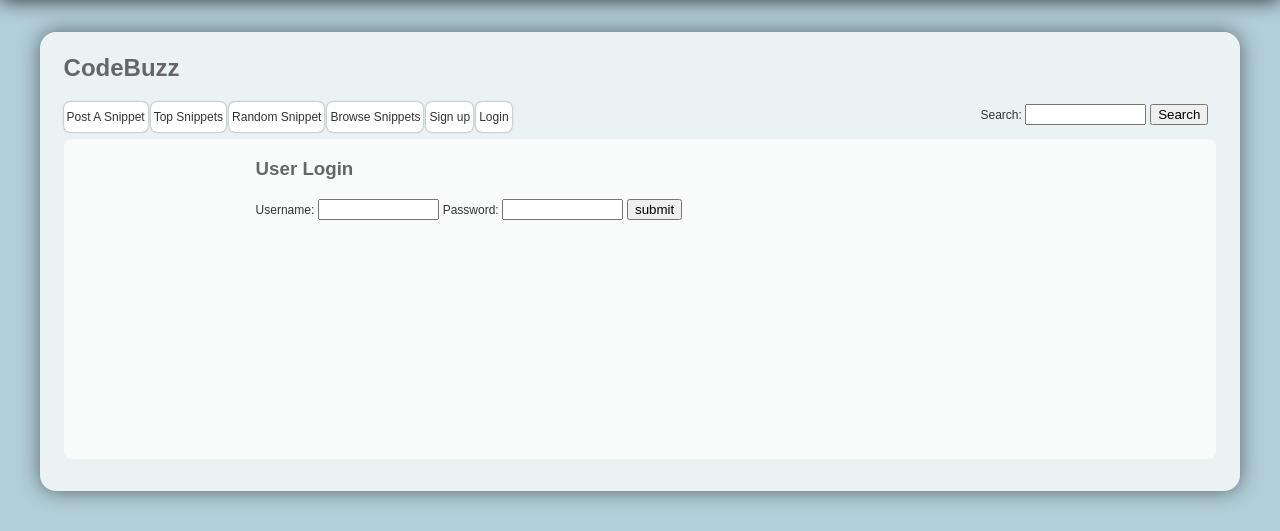
After one commit to TeamGocky/NoteBee, a Django app: page /accounts/login/ in a window 1280 px wide. The commit adds this page. Shown: the top 531 px of the page. Run offline with Django 3.2, Linux system fonts and the light colour scheme; parts of the project's set-up code (start-up, migrations or seed data) failed here and were passed over.

Commit message:
Added accounts application for login and logout.
Possibly used for other account-related activities later on.

```diff
--- /dev/null
+++ b/codebuzz/accounts/models.py
@@ -0,0 +1,3 @@
+from django.db import models
+
+# Create your models here.
--- /dev/null
+++ b/codebuzz/accounts/urls.py
@@ -0,0 +1,7 @@
+from django.conf.urls import patterns, url
+from accounts.views import *
+
+urlpatterns = patterns('',
+    url(r'^login/$', user_login, name="login"),
+    url(r'^logout/$', user_logout, name="logout"),
+)
--- /dev/null
+++ b/codebuzz/accounts/views.py
@@ -0,0 +1,28 @@
+from django.contrib.auth import authenticate, login, logout
+from django.contrib.auth.decorators import login_required
+from django.http import HttpResponse, HttpResponseRedirect
+from django.shortcuts import render_to_response
+from django.template import RequestContext
+
+def user_login(request):
+    context = RequestContext(request)
+    if request.method == "POST":
+        username = request.POST["username"]
+        password = request.POST["password"]
+        user = authenticate(username=username, password=password)
+        if user is not None:
+            if user.is_active:
+                login(request, user)
+                return HttpResponseRedirect("/codesnippet/")
+            else:
+                msg = "Your account is disabled."
+        else:
+            msg = "Invalid username or password"
+        return render_to_response("login.html", {"msg" : msg})
+    else:
+        return render_to_response("login.html", {}, context)
+
+@login_required
+def user_logout(request):
+    logout(request)
+    return HttpResponseRedirect("/")
--- a/codebuzz/codebuzz/settings.py
+++ b/codebuzz/codebuzz/settings.py
@@ -121,6 +121,7 @@ INSTALLED_APPS = (
     'django.contrib.admin',
     # Uncomment the next line to enable admin documentation:
     # 'django.contrib.admindocs',
+    'accounts',
     'codesnippet',
     'registration',
 )
--- a/codebuzz/codebuzz/urls.py
+++ b/codebuzz/codebuzz/urls.py
@@ -6,6 +6,7 @@ urlpatterns = patterns('',
     url(r'^$', include("codesnippet.urls"), name="codebuzz_root"),
     url(r'^codesnippet/', include("codesnippet.urls")),
     url(r'^registration/', include("registration.urls")),
+    url(r'^accounts/', include("accounts.urls")),
     # Examples:
     # url(r'^$', 'codebuzz.views.home', name='home'),
     # url(r'^codebuzz/', include('codebuzz.foo.urls')),
--- a/codebuzz/templates/base.html
+++ b/codebuzz/templates/base.html
@@ -23,13 +23,10 @@
                 <div class="login">
                     <a>Welcome back, {{ user.username }}.</a>
                 </div>
-                <a href=""><div class="navigationButton">Logout</div></a>
+                <a href="/accounts/logout"><div class="navigationButton">Logout</div></a>
 			{% else %}
-                <div class="login">
-                    <a>Username: <input type="text" name="username" size="12"></a>
-                    <a>Password: <input type="password" name="password" size="12"></a>
-                    <input type="submit" value="Submit"></input>
-                </div>
+                <a href="/registration"><div class="navigationButton">Sign up</div></a>
+                <a href="/accounts/login"><div class="navigationButton">Login</div></a>
 			{% endif %}
 			<br />
 		</div>
--- /dev/null
+++ b/codebuzz/templates/login.html
@@ -0,0 +1,15 @@
+{% extends "base.html" %}
+{% block title %}User Registration{% endblock %}
+{% block body %}
+    {% if user.is_authenticated %}
+        <p>Welcome, {{ user.username }}</p>
+    {% else %}
+        <h3>User Login</h3>
+        <form action="" method="post">
+            {% csrf_token %}
+            <a>Username: <input type="text" name="username" size="12"></a>
+            <a>Password: <input type="password" name="password" size="12"></a>
+            <input type="submit" name="submit" value="submit"/>
+        </form>
+    {% endif %}
+{% endblock %}
```
Also changed, not shown: codebuzz/accounts/tests.py (added, +16 -0 lines), codebuzz/accounts/__init__.py (added), codebuzz/sqlite3.db.
